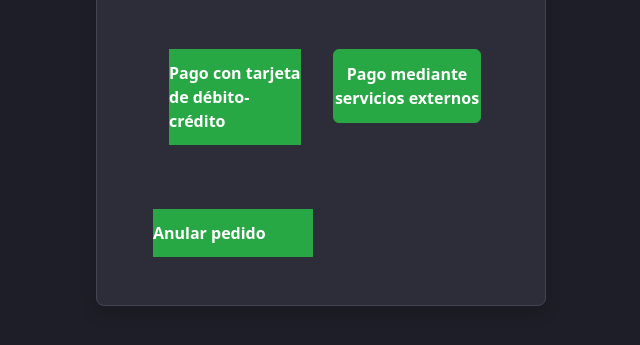
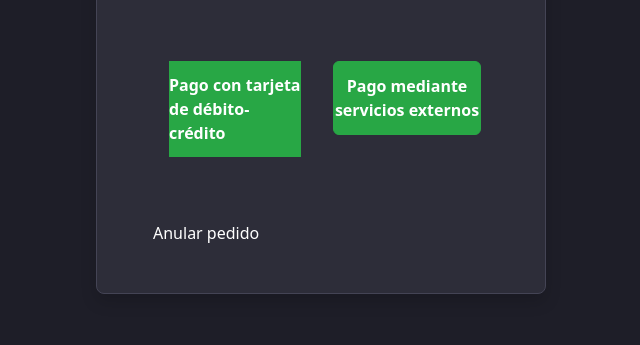
Before and after one commit to MaximoMelo/dwm3, a plain HTML site: page Metodospago.html in a window 1280 px wide. Shown: the part 341-686 px from the top of the page, without its empty margins (319-959 px from the left). Drawn offline with nearby package versions, Linux system fonts and the light colour scheme.

Commit message:
PAGINA INICIAL

```diff
--- a/Metodospago.html
+++ b/Metodospago.html
@@ -82,7 +82,7 @@
 
             <div class="col-12 col-md-6">
                 <li class="nav-item d-flex">
-                    <a class="nav-link text-white btn-outline-success mx-2 btn-primary w-100"
+                    <a class="nav-link text-white btn-outline-success mx-2 w-100 align-items-center"
                         href="index.html">
                         Anular pedido
                     </a>
```
